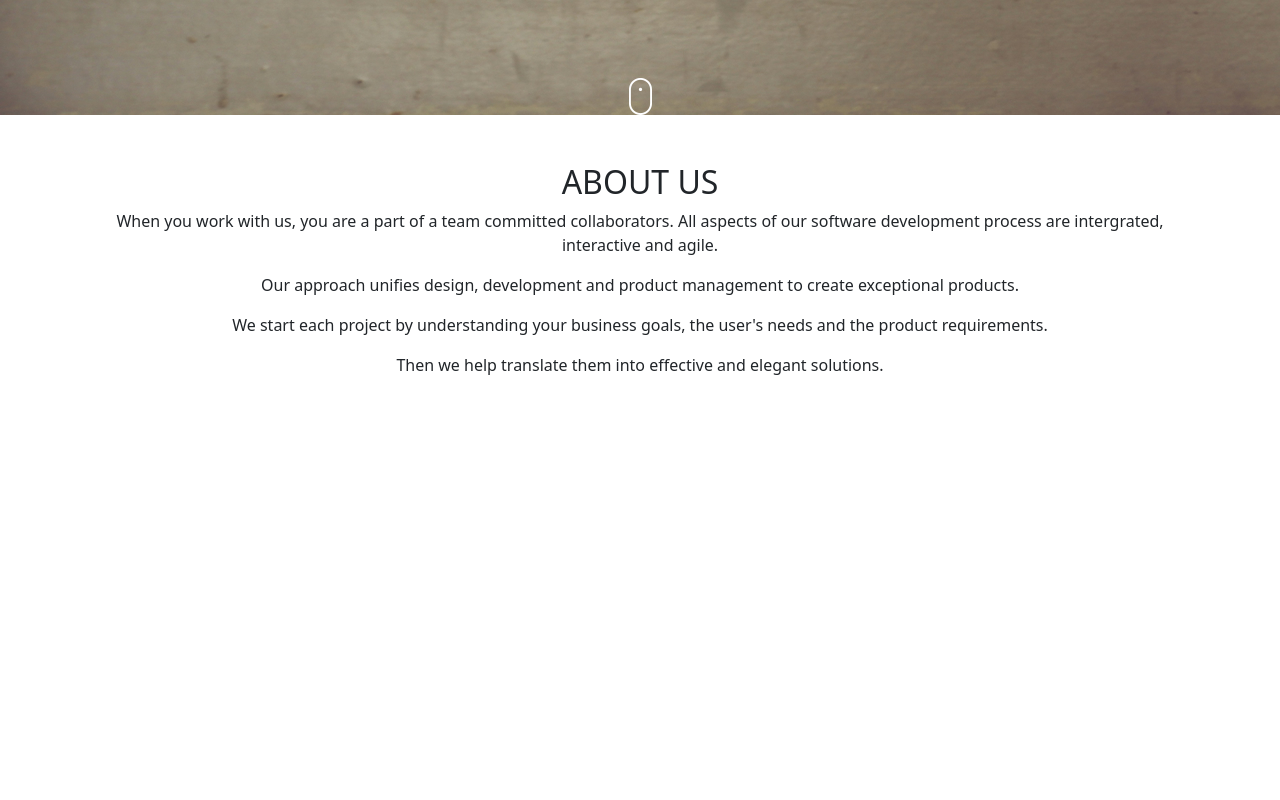
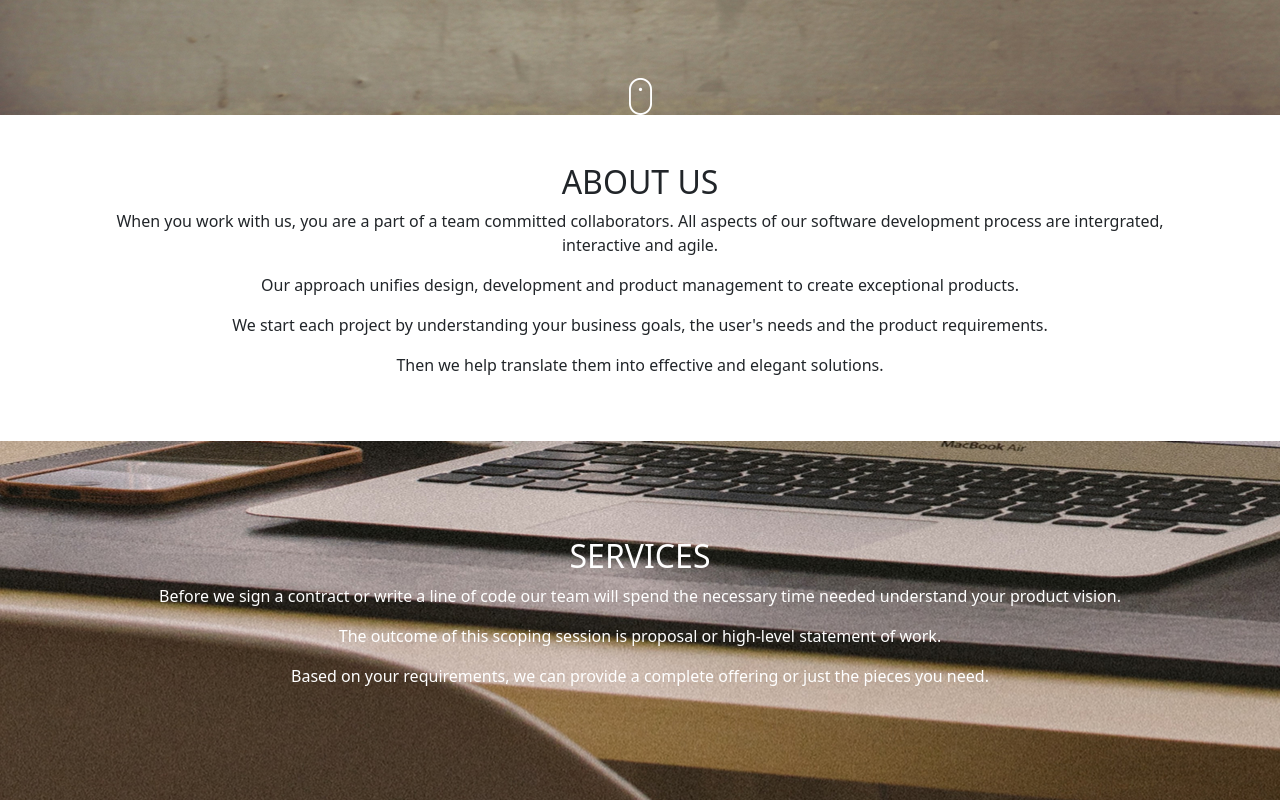
Before and after one commit to charles-okunzo/delani-studio, a plain HTML site: page index.html in a window 1280 px wide. Shown: the part 685-1485 px from the top of the page. Before the commit the page ends 1126 px from the top, so only its background shows below. Drawn offline with nearby package versions, Linux system fonts and the light colour scheme.

Commit message:
style:services-add services section and style it

```diff
--- a/css/style.css
+++ b/css/style.css
@@ -1,7 +1,8 @@
 .burner{
-  background-position: center;
+  /* background-position: center; */
   background-repeat: no-repeat;
   background-size: cover;
+  width: 100%;
 }
 
 .intro-par{
--- a/index.html
+++ b/index.html
@@ -13,7 +13,10 @@
   <style>
     .burner{
       background: url('assets/h_img.jpg');
-}
+    }
+    .services{
+      background: url('assets/s_image.jpg');
+    }
   </style>
 </head>
 <body>
@@ -61,6 +64,29 @@
     </div>
   </div>
 
+  <div class="container-fluid services">
+
+    <div class="row py-5">
+
+      <div class="col text-center text-white py-5">
+        <h2>
+          SERVICES
+        </h2>
+
+        <p>
+          Before we sign a contract or write a line of code our team will spend the necessary time needed understand your product vision.
+        </p>
+        <p>
+          The outcome of this scoping session is proposal or high-level statement of work.
+        </p>
+
+        <p>
+          Based on your requirements, we can provide a complete offering or just the pieces you need.
+        </p>
+      </div>
+    </div>
+  </div>
+
 
 
 
```
